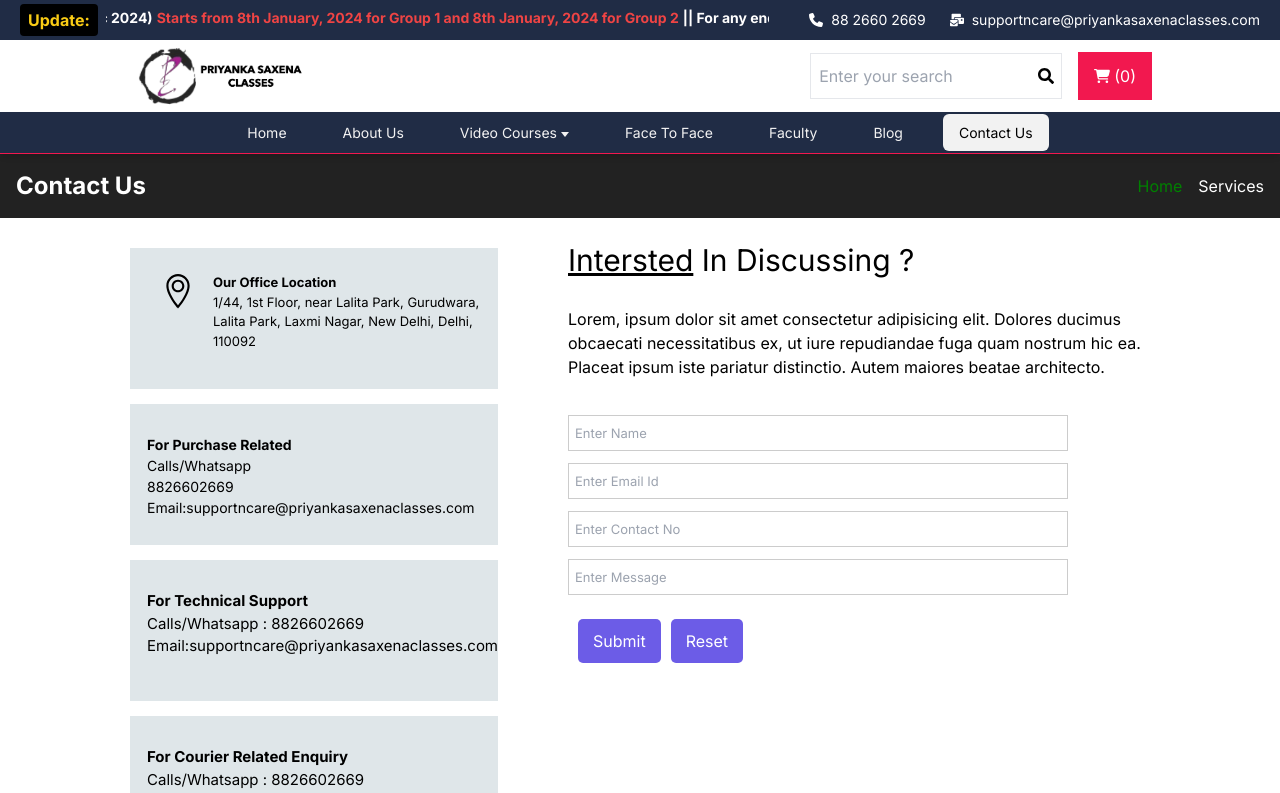
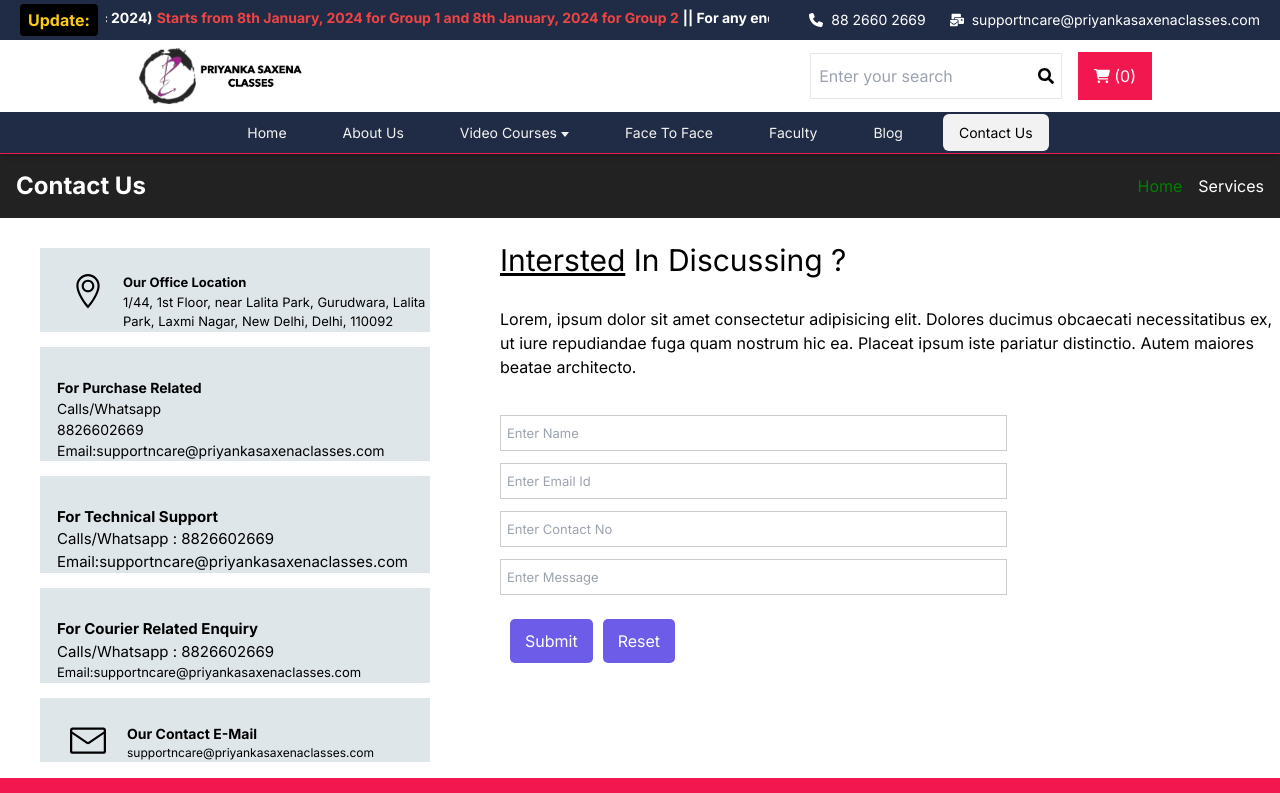
Before and after one commit to PrecisionWebAI/priyanka-saxena-classes, a Next.js app: page /contact-us in a window 1280 px wide. Shown: the top 793 px of the page. Built offline with nearby package versions, Linux system fonts and the light colour scheme.

Commit message:
responsiveness to contactus

```diff
--- a/src/app/contact-us/page.tsx
+++ b/src/app/contact-us/page.tsx
@@ -8,22 +8,23 @@
     <div className="flex flex-col gap-5">
       <NavbarComponent />
       <div
-        className="Content mx-auto"
+        className="Content mx-auto flex sm:flex-col lg:flex-row flex-col justify-items-center"
         style={{
-          height: "800px",
-          width: "1100px",
-          display: "flex",
-          flexDirection: "row",
+          // height: "800px",
+          width: "100%",
+
+
         }}
       >
         <div
-          className="left-side"
+          className="left-side lg:ml-[30px]"
           style={{
             flex: "1",
             padding: "10px",
             display: "flex",
             flexDirection: "column",
-            marginLeft: "30px",
+
+            width:"100%"
           }}
         >
           <div
@@ -167,26 +168,26 @@
             </div>
           </div>
         </div>
-        <div className="right-side" style={{ flex: "2", paddingLeft: "60px" }}>
-          <div className="interested" style={{ fontSize: "30px" }}>
+        <div className="right-side lg:pl-[60px] flex flex-col align-center" style={{  width:"100%"}}>
+          <div className="interested flex justify-center lg:justify-start" style={{ fontSize: "30px" }}>
             <h1>
               <u>Intersted</u> In Discussing ?
             </h1>
           </div>
           <br></br>
-          <span>
+          <span  className="flex w-[90%] sm:w-[90%] lg:w-[100%] text-center sm:text-center lg:text-start" style={{}}>
             Lorem, ipsum dolor sit amet consectetur adipisicing elit. Dolores
             ducimus obcaecati necessitatibus ex, ut iure repudiandae fuga quam
             nostrum hic ea. Placeat ipsum iste pariatur distinctio. Autem
             maiores beatae architecto.
           </span>
-          <div>
+          <div className="flex flex-col items-center sm:items-center lg:items-start w-[100%]">
             <br></br>
             <input
               className="form-control"
               style={{
                 height: "36px",
-                width: "500px",
+                width: "65%",
                 padding: "4px 6px",
                 fontSize: "13px",
                 lineHeight: "1",
@@ -206,7 +207,7 @@
               className="form-control"
               style={{
                 height: "36px",
-                width: "500px",
+                width: "65%",
                 padding: "4px 6px",
                 fontSize: "13px",
                 lineHeight: "1",
@@ -226,7 +227,7 @@
               className="form-control"
               style={{
                 height: "36px",
-                width: "500px",
+                width: "65%",
                 padding: "4px 6px",
                 fontSize: "13px",
                 lineHeight: "1",
@@ -246,7 +247,7 @@
               className="form-control"
               style={{
                 height: "36px",
-                width: "500px",
+                width: "65%",
                 padding: "4px 6px",
                 fontSize: "13px",
                 lineHeight: "1",
@@ -265,7 +266,7 @@
           </div>{" "}
           <br></br>
           <div
-            className="form-group"
+            className="form-group flex justify-center sm:justify-center lg:justify-start"
             style={{
               marginBottom: "12px",
               boxSizing: "border-box",
```
